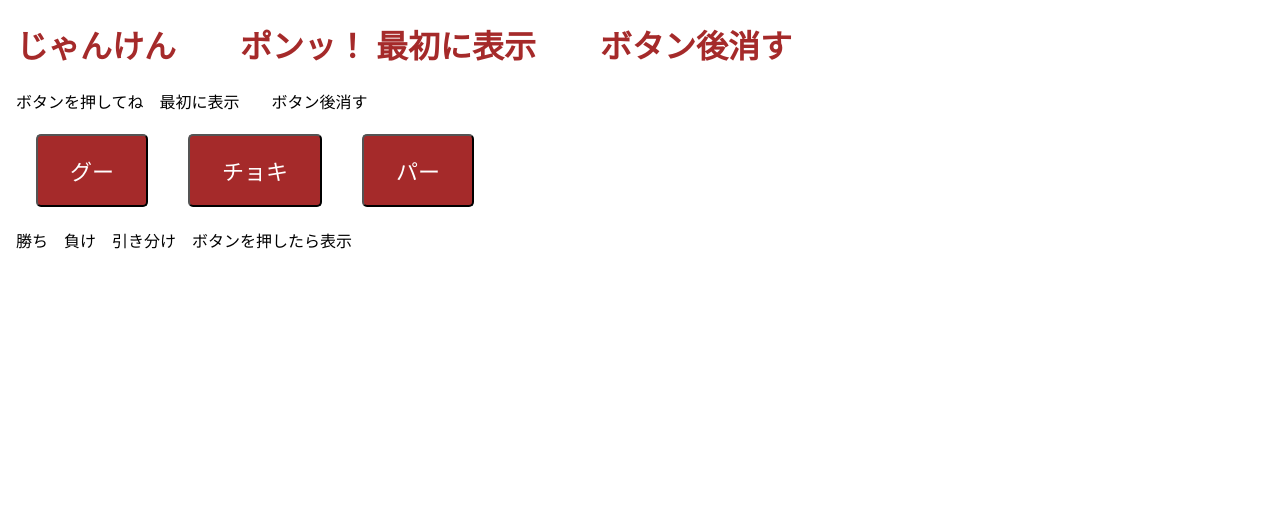
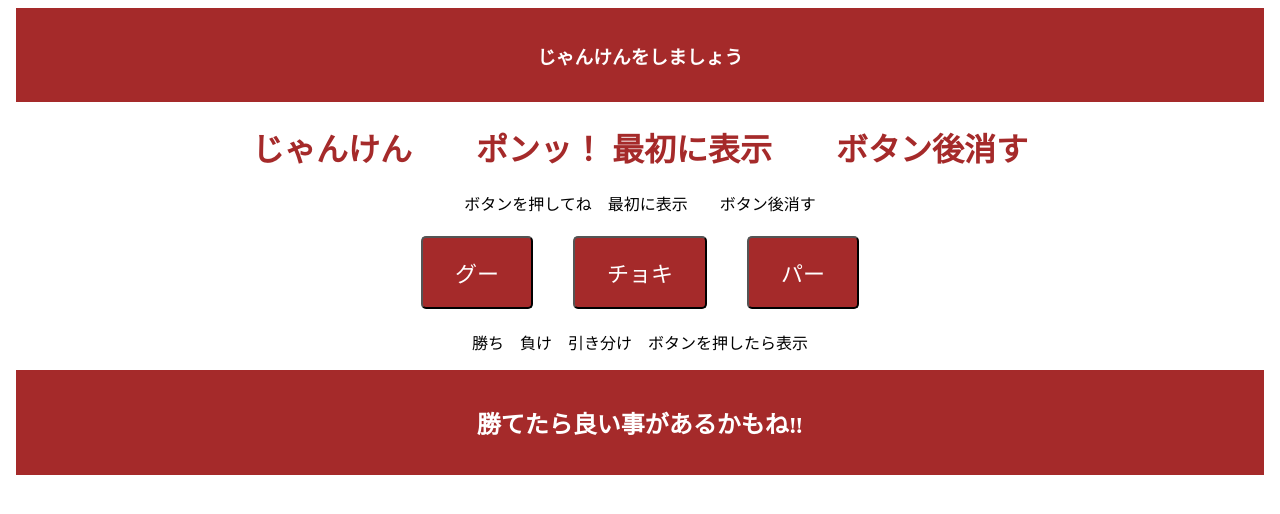
Before and after one commit to takaaki2255/Vue-test, a Vue app: page / in a window 1280 px wide. Shown: the top 514 px of the page. Built offline with nearby package versions, Linux system fonts and the light colour scheme.

Commit message:
レイアウト変更

```diff
--- a/src/App.vue
+++ b/src/App.vue
@@ -1,24 +1,56 @@
 <!-- アプリ開発名　簡易型ジャンケンポン -->
-<script setup></script>
+<script setup>
+import { ref } from "vue";
+
+const title = "じゃんけん　　ポンッ！ 最初に表示　　ボタン後消す";
+const message = "ボタンを押してね　最初に表示　　ボタン後消す";
+const answer = "勝ち　負け　引き分け　ボタンを押したら表示";
+// const handGu = ref([
+//   {
+//     name: "グー",
+//     image: "./public/image/Gu.png",
+//     click: false,
+//   },
+// ]);
+// const handChoki = ref([
+//   {
+//     name: "チョキ",
+//     image: "./public/image/choki.png",
+//     click: false,
+//   },
+// ]);
+// const handPa = ref([
+//   {
+//     id: 3,
+//     name: "パー",
+//     image: "./public/image/pa.png",
+//     click: false,
+//   },
+// ]);
+</script>
 
 <template>
   <head>
     <meta charset="utf-8" />
     <title>rock paper scissors</title>
   </head>
+
   <body>
+    <header>
+      <h3>じゃんけんをしましょう</h3>
+    </header>
     <div class="container">
-      <h1>じゃんけん　　ポンッ！ 最初に表示　　ボタン後消す</h1>
+      <h1 v-html="title"></h1>
+      <p v-html="message"></p>
       <div class="table">
-        <p>ボタンを押してね　最初に表示　　ボタン後消す</p>
         <button class="btn">グー</button>
         <button class="btn">チョキ</button>
         <button class="btn">パー</button>
       </div>
-      <div>
-        <p>勝ち　負け　引き分け　ボタンを押したら表示</p>
-      </div>
+      <p v-html="answer"></p>
     </div>
+    <footer>
+      <h2>勝てたら良い事があるかもね‼︎</h2>
+    </footer>
   </body>
-  <footer></footer>
 </template>
--- a/src/assets/style.css
+++ b/src/assets/style.css
@@ -1,3 +1,7 @@
+body {
+  text-align: center;
+}
+
 h1 {
   color: brown;
 }
@@ -11,3 +15,33 @@ h1 {
   font-family: Impact;
   margin: 5px 20px;
 }
+.btn:hover {
+  background: grey;
+}
+.btnAdd {
+  font-size: 1.375rem;
+  background: grey;
+  color: #fff;
+  padding: 18px 32px;
+  border-radius: 5px;
+  font-family: Impact;
+  margin: 5px 20px;
+}
+
+footer {
+  color: #fff;
+  background-color: brown;
+  width: 100%;
+  padding: 15px 0;
+  margin: 0 auto;
+  text-align: center;
+}
+
+header {
+  color: #fff;
+  background-color: brown;
+  width: 100%;
+  padding: 15px 0;
+  margin: 0 auto;
+  text-align: center;
+}
```
